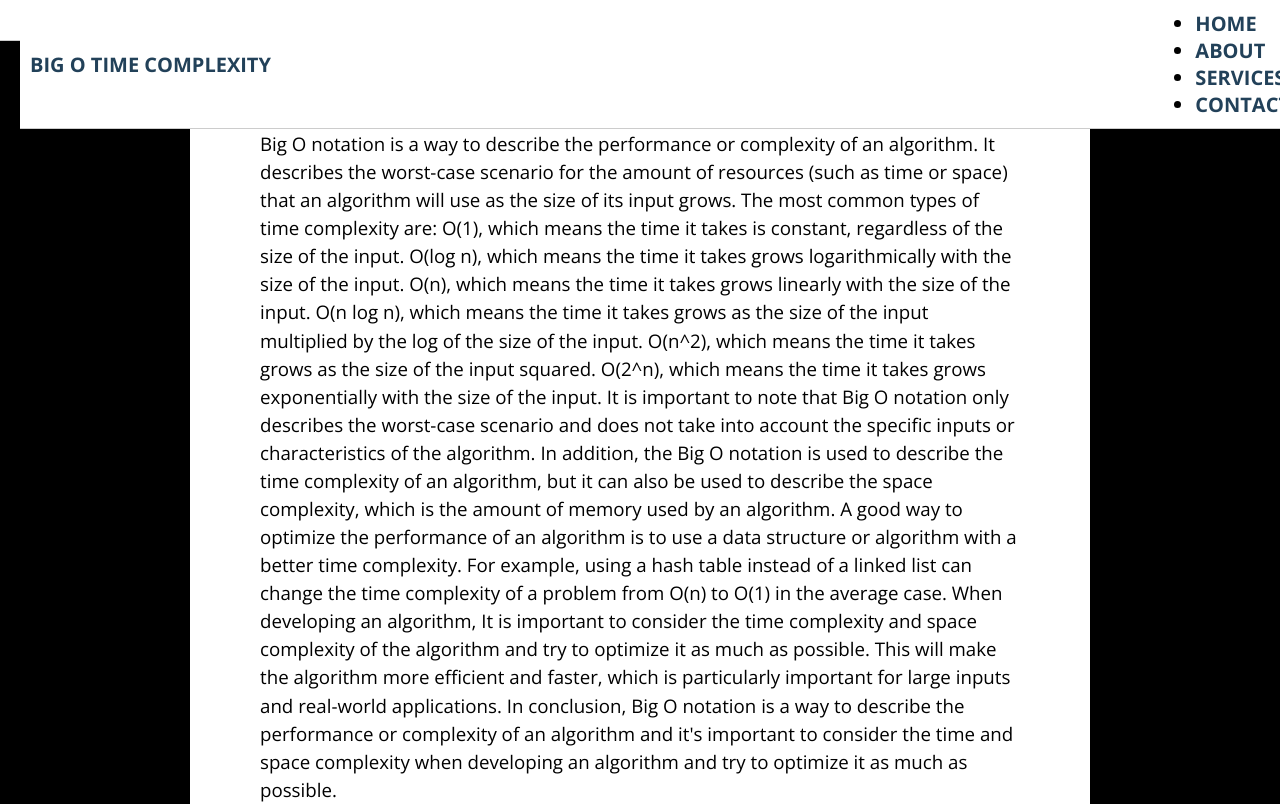
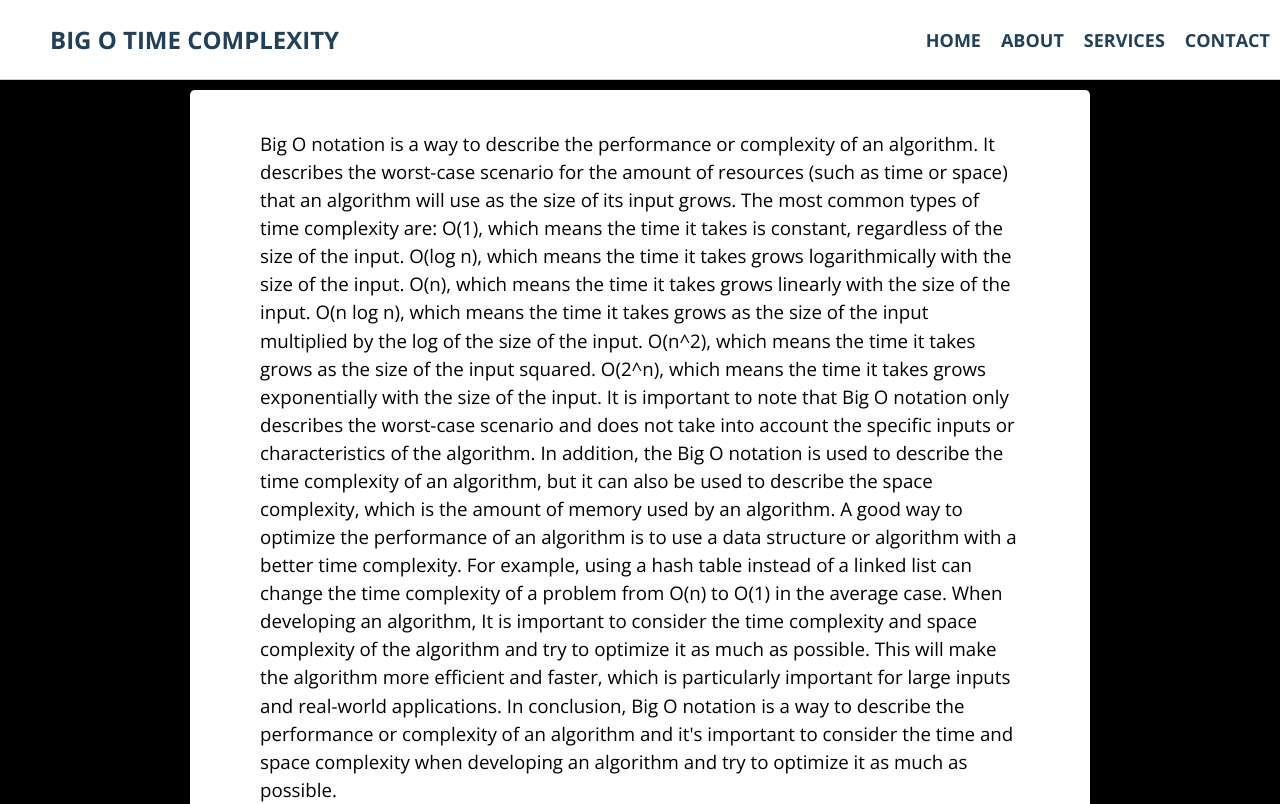
Before and after one commit to zahid-huss/the-viwe, a plain HTML site: page index.html in a window 1280 px wide. Shown: the top 804 px of the page. Drawn offline with nearby package versions, Linux system fonts and the light colour scheme.

Commit message:
Update style.css

```diff
--- a/style.css
+++ b/style.css
@@ -33,6 +33,46 @@ a {
   color: var(--text-links);
   text-decoration: none;
 }
+/* Navigation bar */
+.navbar {
+  display: flex;
+  align-items: center;
+  background-color: #343a40;
+  color: #fff;
+  height: 80px;
+}
+
+/* Navigation bar brand */
+.navbar-brand {
+  font-size: 24px;
+  font-weight: bold;
+  margin-left: 20px;
+  text-decoration: none;
+  color: #fff;
+}
+
+/* Navigation bar links */
+.navbar-nav {
+  display: flex;
+  margin-left: auto;
+}
+
+.nav-item {
+  list-style: none;
+}
+
+.nav-link {
+  margin-right: 20px;
+  text-decoration: none;
+  color: #fff;
+  font-size: 18px;
+  transition: all 0.2s ease;
+}
+
+.nav-link:hover {
+  color: #f1c40f;
+}
+
 .navbar {
   border-bottom: 1px solid #ccc;
   position: fixed;
```
